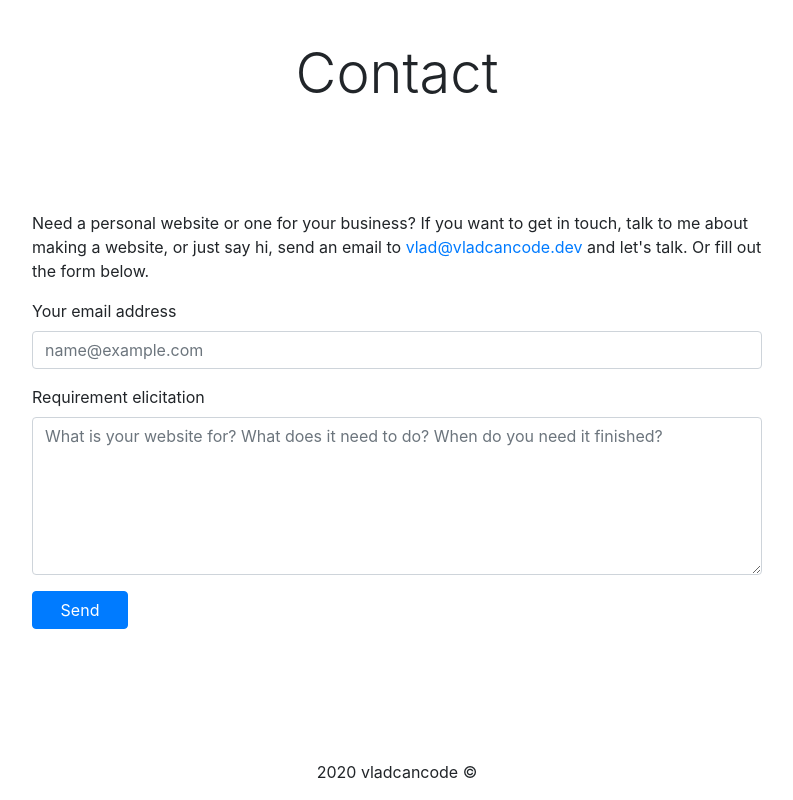
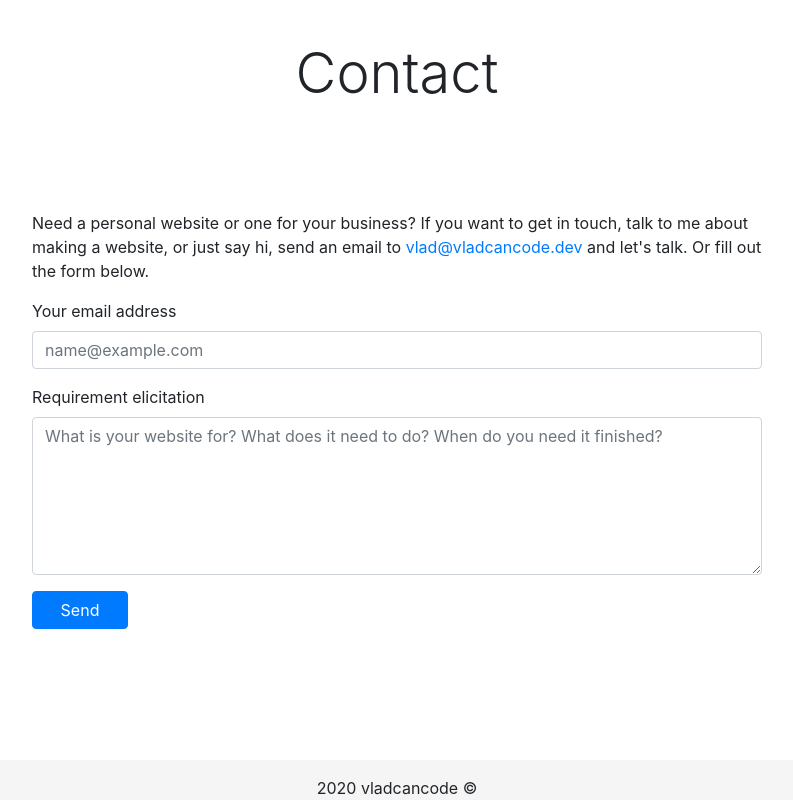
Before and after one commit to vladimirkuz/vladcancode_bootstrap, a plain HTML site: page index.html in a window 1280 px wide. Shown: the part 2575-3375 px from the top of the page, without its empty margins (243-1036 px from the left). Drawn offline with nearby package versions, Linux system fonts and the light colour scheme.

Commit message:
Made changes to footer styling

```diff
--- a/style.css
+++ b/style.css
@@ -133,3 +133,8 @@ a.socialIcon:hover, .socialHoverClass {
 .form {
   width: 60%;
 }
+
+footer {
+      background-color: #f5f5f5;
+      padding-top: 1rem;
+}
```
